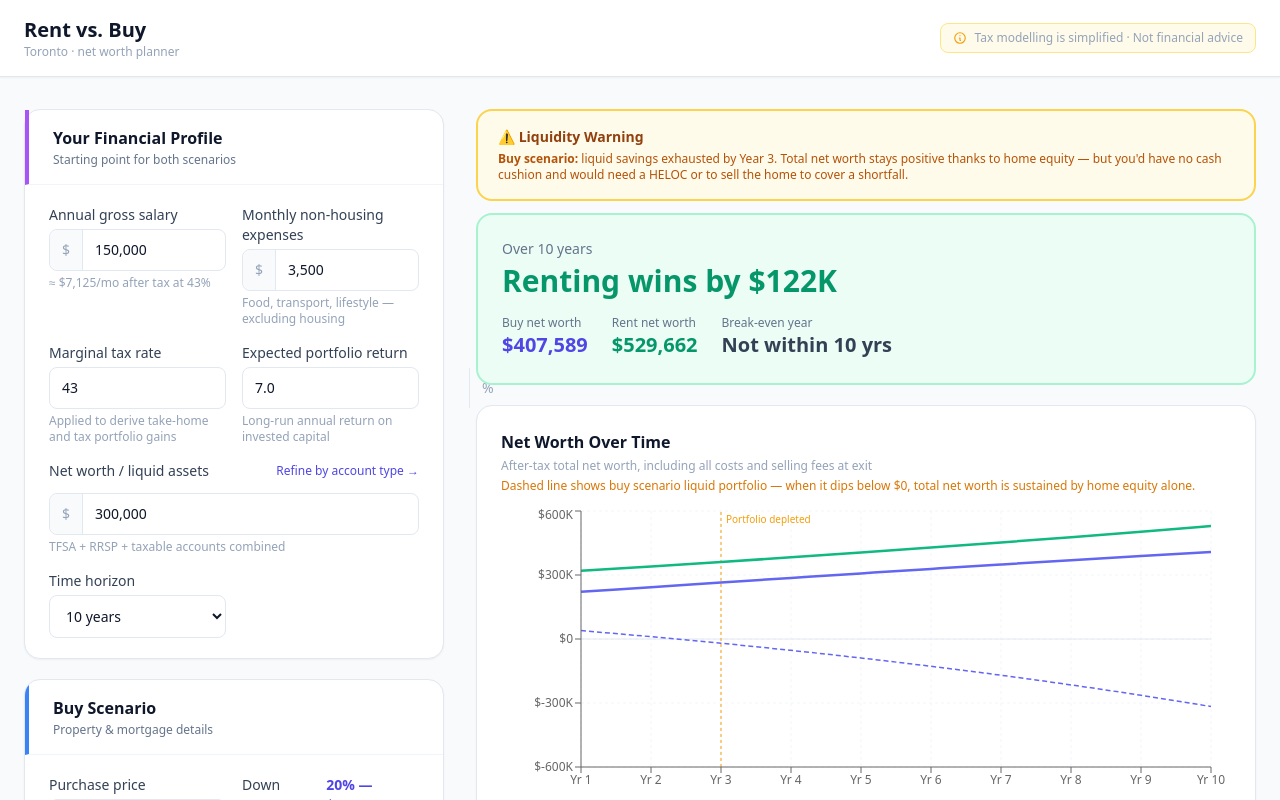
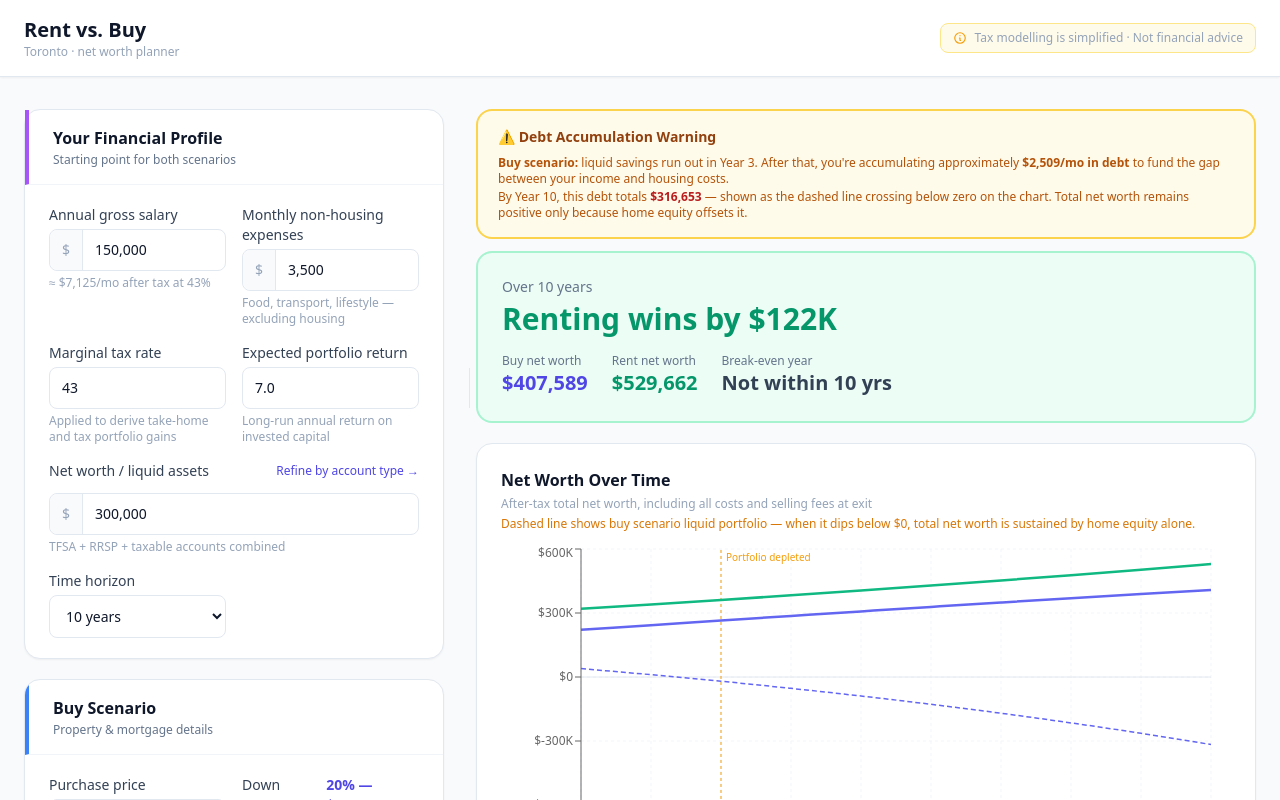
Before and after one commit to shaynegelbard481/rent-vs-buy-toronto, a React (Vite) app: page / in a window 1280 px wide. Shown: the top 800 px of the page. Built offline with nearby package versions, Linux system fonts and the light colour scheme.

Commit message:
Improve debt warning: quantify monthly debt accumulation and total debt at horizon

```diff
--- a/src/components/outputs/Results.jsx
+++ b/src/components/outputs/Results.jsx
@@ -36,24 +36,44 @@ export function HeadlineCard({ buyFinal, rentFinal, breakEvenYear, horizonYears,
   const rentFullyInsolvent = rentSnapshots?.some(s => s.fullyInsolvent);
   const anyInsolvent = buyInsolventYear || rentInsolventYear;
 
+  // Debt at end of horizon for each insolvent scenario
+  const buyFinalPortfolio = buySnapshots?.[buySnapshots.length - 1]?.portfolioAfterTax ?? 0;
+  const rentFinalPortfolio = rentSnapshots?.[rentSnapshots.length - 1]?.portfolioAfterTax ?? 0;
+  const buyMonthlySurplus = buySnapshots?.[0]?.monthlySurplus ?? 0;
+  const rentMonthlySurplus = rentSnapshots?.[0]?.monthlySurplus ?? 0;
+
   return (
     <div className="flex flex-col gap-3">
       {anyInsolvent && (
-        <div className="bg-amber-50 border-2 border-amber-300 rounded-2xl px-5 py-4 space-y-1">
-          <p className="text-sm font-bold text-amber-800">⚠ Liquidity Warning</p>
+        <div className={`border-2 rounded-2xl px-5 py-4 space-y-2 ${buyFullyInsolvent || rentFullyInsolvent ? 'bg-red-50 border-red-300' : 'bg-amber-50 border-amber-300'}`}>
+          <p className={`text-sm font-bold ${buyFullyInsolvent || rentFullyInsolvent ? 'text-red-800' : 'text-amber-800'}`}>
+            ⚠ Debt Accumulation Warning
+          </p>
           {buyInsolventYear && (
-            <p className="text-xs text-amber-700">
-              <span className="font-semibold">Buy scenario:</span> liquid savings exhausted by Year {buyInsolventYear}. Total net worth stays positive thanks to home equity — but you'd have no cash cushion and would need a HELOC or to sell the home to cover a shortfall.
-            </p>
+            <div className="text-xs text-amber-700 space-y-0.5">
+              <p>
+                <span className="font-semibold">Buy scenario:</span> liquid savings run out in Year {buyInsolventYear}.
+                After that, you're accumulating approximately <span className="font-semibold">{formatDollarFull(Math.abs(buyMonthlySurplus))}/mo in debt</span> to fund the gap between your income and housing costs.
+              </p>
+              {buyFinalPortfolio < 0 && (
+                <p>By Year {horizonYears}, this debt totals <span className="font-semibold text-red-700">{formatDollarFull(Math.abs(buyFinalPortfolio))}</span> — shown as the dashed line crossing below zero on the chart. Total net worth remains positive only because home equity offsets it.</p>
+              )}
+            </div>
           )}
           {rentInsolventYear && (
-            <p className="text-xs text-amber-700">
-              <span className="font-semibold">Rent scenario:</span> liquid savings exhausted by Year {rentInsolventYear}. With no home equity to fall back on, this scenario leads to genuine insolvency.
-            </p>
+            <div className="text-xs space-y-0.5">
+              <p className="text-red-700">
+                <span className="font-semibold">Rent scenario:</span> liquid savings run out in Year {rentInsolventYear}.
+                Accumulating ~<span className="font-semibold">{formatDollarFull(Math.abs(rentMonthlySurplus))}/mo in debt</span> after that point — with no home equity to offset it, this leads to genuine negative net worth.
+              </p>
+              {rentFinalPortfolio < 0 && (
+                <p className="font-semibold text-red-700">Total debt by Year {horizonYears}: {formatDollarFull(Math.abs(rentFinalPortfolio))}</p>
+              )}
+            </div>
           )}
           {(buyFullyInsolvent || rentFullyInsolvent) && (
-            <p className="text-xs text-red-700 font-semibold">
-              One or more scenarios result in negative total net worth. Reduce purchase price, increase income, or lower expenses.
+            <p className="text-xs text-red-700 font-semibold border-t border-red-200 pt-2">
+              Total net worth goes negative — this scenario is not sustainable. Increase income, reduce purchase price, or lower monthly expenses.
             </p>
           )}
         </div>
```
